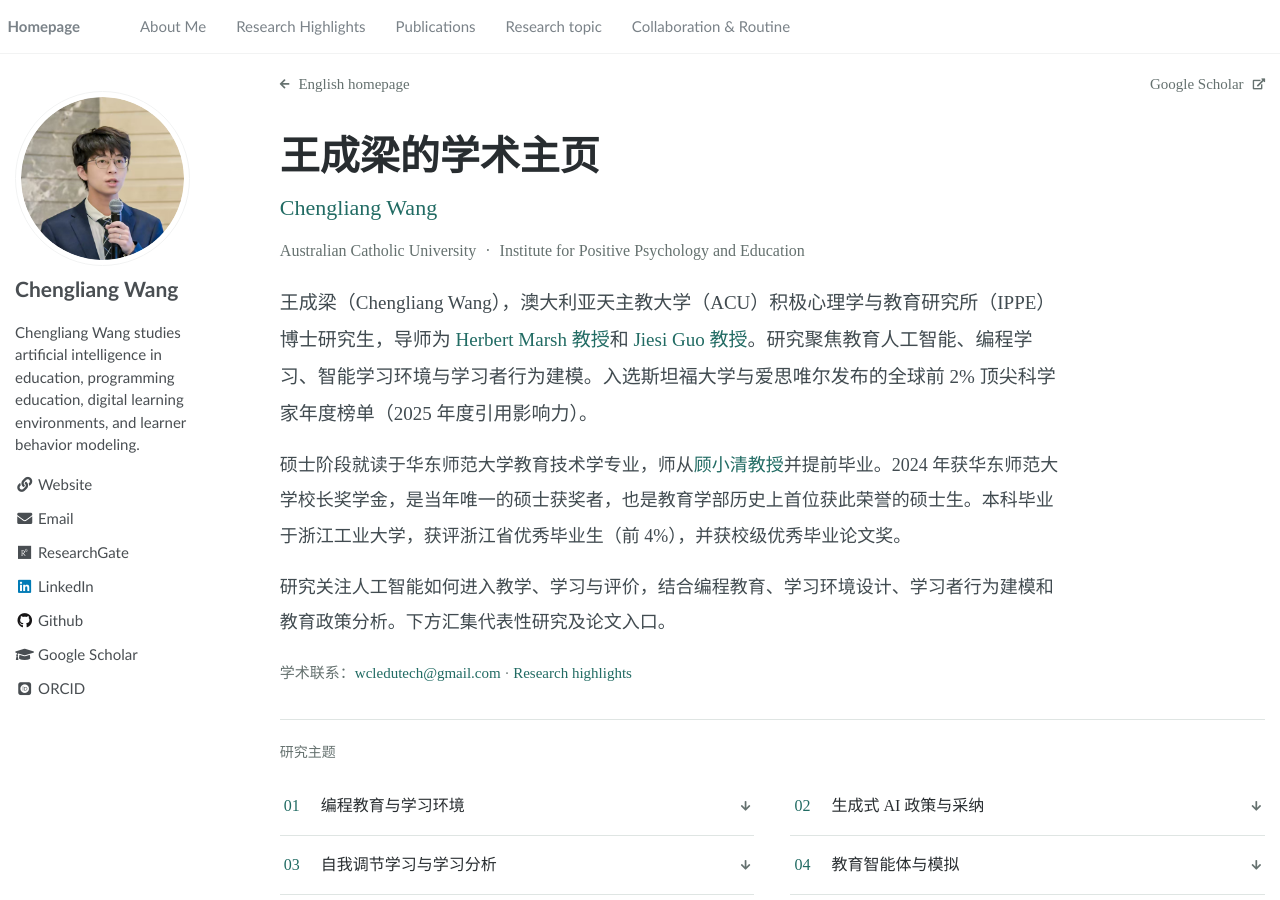
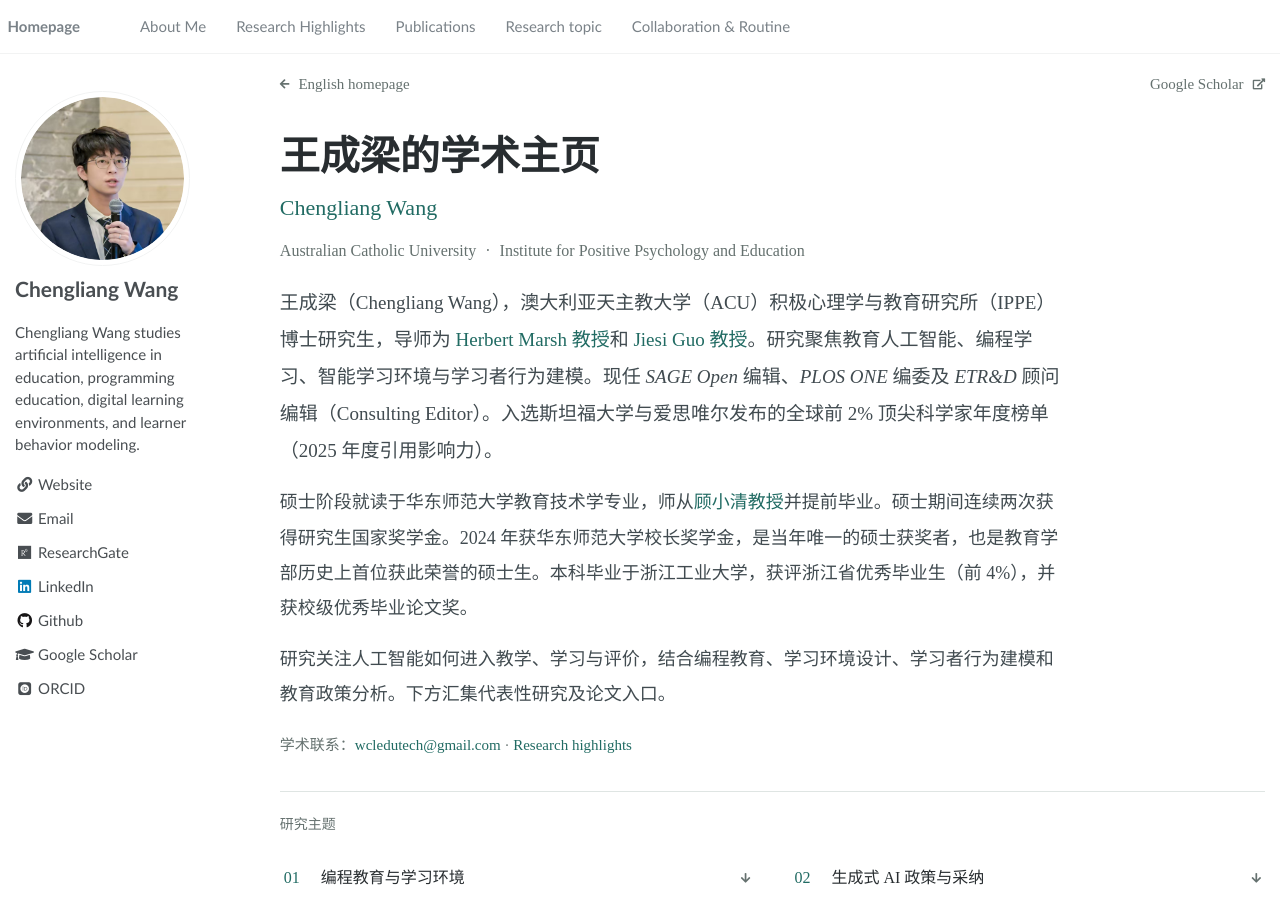
Before and after one commit to wcledutech/wcledutech.github.io, a Jekyll site: the page built from _pages/zh.html, in a window 1280 px wide and 900 px high. Built offline with Jekyll 4.4.1, drawn with Linux system fonts in a browser that asks for light colours; some web fonts are replaced.

Commit message:
Add editorial roles and national scholarships to Chinese biography

```diff
--- a/_pages/zh.html
+++ b/_pages/zh.html
@@ -27,8 +27,8 @@ topic_labels:
     <h1>王成梁的学术主页</h1>
     <p class="zh-name" lang="en">Chengliang Wang</p>
     <p class="zh-affiliation" lang="en">Australian Catholic University <span aria-hidden="true">·</span> Institute for Positive Psychology and Education</p>
-    <p class="zh-introduction">王成梁（Chengliang Wang），澳大利亚天主教大学（ACU）积极心理学与教育研究所（IPPE）博士研究生，导师为 <a href="https://scholar.google.com/citations?user=w911YWwAAAAJ&amp;hl=en" target="_blank" rel="noopener noreferrer">Herbert Marsh 教授</a>和 <a href="https://scholar.google.com/citations?user=rixoumgAAAAJ&amp;hl=en" target="_blank" rel="noopener noreferrer">Jiesi Guo 教授</a>。研究聚焦教育人工智能、编程学习、智能学习环境与学习者行为建模。入选斯坦福大学与爱思唯尔发布的全球前 2% 顶尖科学家年度榜单（2025 年度引用影响力）。</p>
-    <p class="zh-biography">硕士阶段就读于华东师范大学教育技术学专业，师从<a href="https://scholar.google.com/citations?user=231rZmwAAAAJ&amp;hl=en" target="_blank" rel="noopener noreferrer">顾小清教授</a>并提前毕业。2024 年获华东师范大学校长奖学金，是当年唯一的硕士获奖者，也是教育学部历史上首位获此荣誉的硕士生。本科毕业于浙江工业大学，获评浙江省优秀毕业生（前 4%），并获校级优秀毕业论文奖。</p>
+    <p class="zh-introduction">王成梁（Chengliang Wang），澳大利亚天主教大学（ACU）积极心理学与教育研究所（IPPE）博士研究生，导师为 <a href="https://scholar.google.com/citations?user=w911YWwAAAAJ&amp;hl=en" target="_blank" rel="noopener noreferrer">Herbert Marsh 教授</a>和 <a href="https://scholar.google.com/citations?user=rixoumgAAAAJ&amp;hl=en" target="_blank" rel="noopener noreferrer">Jiesi Guo 教授</a>。研究聚焦教育人工智能、编程学习、智能学习环境与学习者行为建模。现任 <em>SAGE Open</em> 编辑、<em>PLOS ONE</em> 编委及 <em>ETR&amp;D</em> 顾问编辑（Consulting Editor）。入选斯坦福大学与爱思唯尔发布的全球前 2% 顶尖科学家年度榜单（2025 年度引用影响力）。</p>
+    <p class="zh-biography">硕士阶段就读于华东师范大学教育技术学专业，师从<a href="https://scholar.google.com/citations?user=231rZmwAAAAJ&amp;hl=en" target="_blank" rel="noopener noreferrer">顾小清教授</a>并提前毕业。硕士期间连续两次获得研究生国家奖学金。2024 年获华东师范大学校长奖学金，是当年唯一的硕士获奖者，也是教育学部历史上首位获此荣誉的硕士生。本科毕业于浙江工业大学，获评浙江省优秀毕业生（前 4%），并获校级优秀毕业论文奖。</p>
     <p class="zh-biography">研究关注人工智能如何进入教学、学习与评价，结合编程教育、学习环境设计、学习者行为建模和教育政策分析。下方汇集代表性研究及论文入口。</p>
     <p class="zh-contact">学术联系：<a href="mailto:wcledutech@gmail.com">wcledutech@gmail.com</a><span aria-hidden="true"> · </span><a href="{{ '/research-highlights/' | relative_url }}" lang="en">Research highlights</a></p>
   </header>
```
